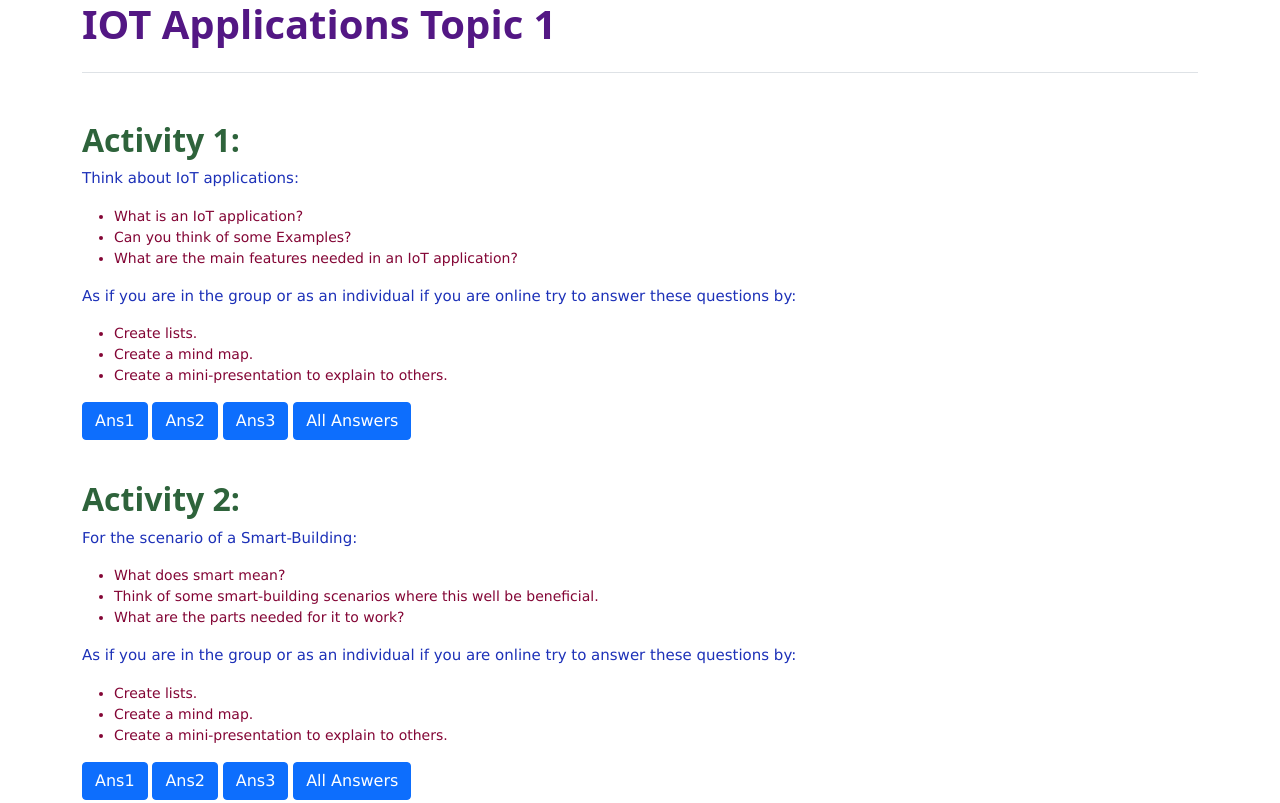
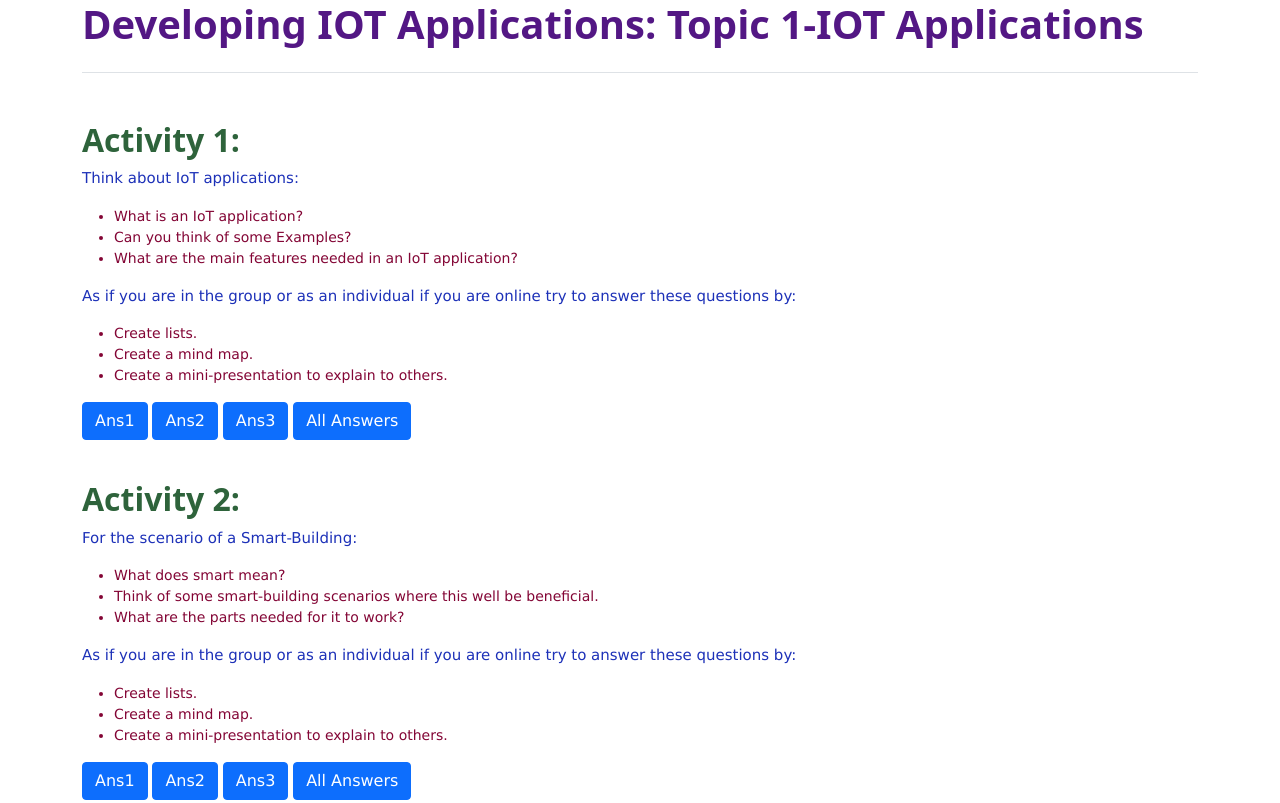
Before and after one commit to VK7160/Topic1, a plain HTML site: page AboveAndBeyond/index.html in a window 1280 px wide. Shown: the top 803 px of the page. Drawn offline with nearby package versions, Linux system fonts and the light colour scheme.

Commit message:
Update header.html

```diff
--- a/AboveAndBeyond/header.html
+++ b/AboveAndBeyond/header.html
@@ -1,5 +1,5 @@
 <header class="d-flex align-items-center pb-3 mb-5 border-bottom">
     <span class="fs-4">
-        <h1><b>IOT Applications Topic 1</b></h1>
+        <h1><b>Developing IOT Applications: Topic 1-IOT Applications</b></h1>
     </span>
 </header>
```
